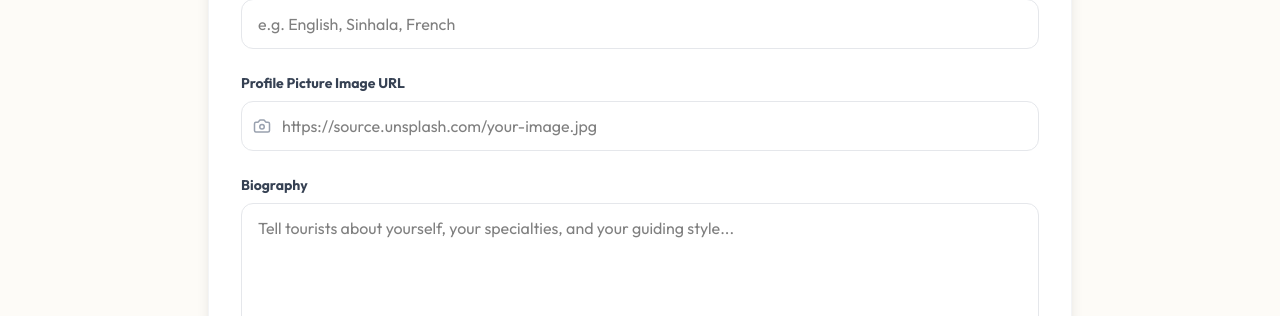
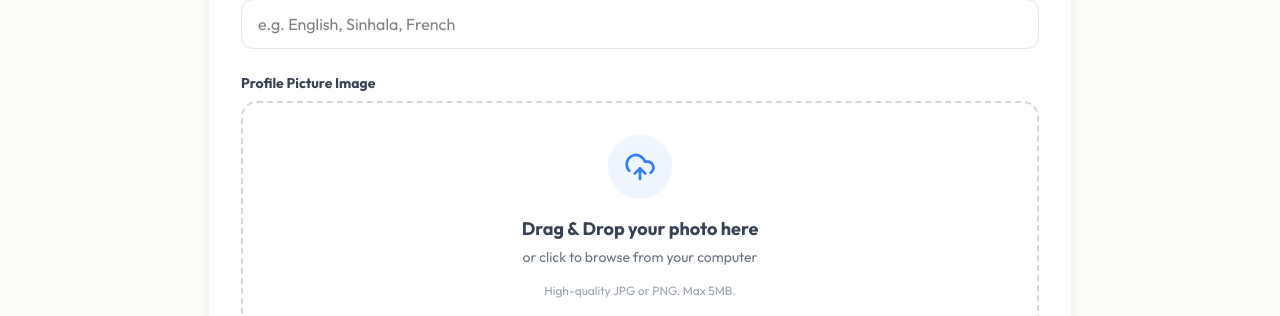
Before and after one commit to cepdnaclk/e22-co2060-PearlPath, a React app in the folder code/frontend/: page /tour-guide/edit-profile in a window 1280 px wide. Shown: the part 636-952 px from the top of the page. Built offline with nearby package versions, Linux system fonts and the light colour scheme; no server answers; sample sign-in values are in the browser's storage; the HTML template or start-up script is replaced by a standard one.

Commit message:
Enhance tour guide feature

```diff
--- a/code/frontend/src/components/Home/Home.jsx
+++ b/code/frontend/src/components/Home/Home.jsx
@@ -157,6 +157,13 @@ const Home = () => {
             </Link>
           )}
 
+          {user?.role === 'tour_guide' && (
+            <Link to="/tour-guide/edit-profile" className="flex items-center gap-3 px-6 py-3 bg-gradient-to-r from-sunset-teal to-sunset-dark rounded-full shadow-md hover:shadow-lg transition-all text-white whitespace-nowrap group">
+              <Plus className="text-white group-hover:scale-125 transition-transform" />
+              <span className="font-bold">Edit Tour Profile</span>
+            </Link>
+          )}
+
           <button className="flex items-center gap-3 px-6 py-3 bg-white rounded-full shadow-md border border-gray-100 hover:border-sunset-teal/30 hover:shadow-lg transition-all text-gray-800 whitespace-nowrap group">
             <Compass className="text-sunset-teal group-hover:rotate-45 transition-transform" />
             <span className="font-semibold">Interactive Map</span>
--- a/code/frontend/src/components/Navbar/Navbar.jsx
+++ b/code/frontend/src/components/Navbar/Navbar.jsx
@@ -122,16 +122,6 @@ const Navbar = () => {
                         <Building size={16} />
                         My Bookings
                       </Link>
-                      {user.role === 'tour_guide' && (
-                        <Link
-                          to="/tour-guide/edit-profile"
-                          onClick={() => setIsDropdownOpen(false)}
-                          className="w-full text-left px-4 py-2 text-sm text-gray-700 hover:bg-gray-50 hover:text-sunset-teal flex items-center gap-2 transition-colors"
-                        >
-                          <UserCheck size={16} />
-                          Tour Guide Dashboard
-                        </Link>
-                      )}
                       <Link
 
                         to="/register"
--- a/code/frontend/src/components/TourGuideDashboard/EditProfile.jsx
+++ b/code/frontend/src/components/TourGuideDashboard/EditProfile.jsx
@@ -1,7 +1,7 @@
 import React, { useState, useEffect } from 'react';
 import Navbar from '../Navbar/Navbar';
 import Footer from '../Footer/Footer';
-import { User, MapPin, DollarSign, Camera, Check } from 'lucide-react';
+import { User, MapPin, DollarSign, Camera, Check, UploadCloud, X } from 'lucide-react';
 
 const EditProfile = () => {
   const [user, setUser] = useState(null);
@@ -64,6 +64,25 @@ const EditProfile = () => {
 
   const handleChange = (e) => {
     setFormData({ ...formData, [e.target.name]: e.target.value });
+  };
+
+  const handleImageUpload = (e) => {
+    const files = Array.from(e.target.files);
+    if (files.length > 0) {
+      const file = files[0];
+      const previewUrl = URL.createObjectURL(file);
+      setFormData(prev => ({
+        ...prev,
+        profilePictureUrl: previewUrl
+      }));
+    }
+  };
+
+  const removeImage = () => {
+    setFormData(prev => ({
+      ...prev,
+      profilePictureUrl: ''
+    }));
   };
 
   const handleSubmit = async (e) => {
@@ -169,15 +188,38 @@ const EditProfile = () => {
               </div>
 
               <div className="md:col-span-2">
-                <label className="block text-sm font-bold text-gray-700 mb-2">Profile Picture Image URL</label>
-                <div className="relative">
-                  <Camera size={18} className="absolute left-3 top-1/2 -translate-y-1/2 text-gray-400" />
-                  <input name="profilePictureUrl" value={formData.profilePictureUrl} onChange={handleChange} type="url" className="w-full pl-10 pr-4 py-3 rounded-xl border border-gray-200 focus:border-sunset-teal focus:ring-2 focus:ring-sunset-teal/20 transition-all outline-none" placeholder="https://source.unsplash.com/your-image.jpg" />
+                <label className="block text-sm font-bold text-gray-700 mb-2">Profile Picture Image</label>
+
+                <div className="border-2 border-dashed border-gray-300 rounded-2xl p-8 text-center hover:bg-gray-50 transition-colors relative">
+                  <input
+                    type="file"
+                    accept="image/*"
+                    onChange={handleImageUpload}
+                    className="absolute inset-0 w-full h-full opacity-0 cursor-pointer"
+                  />
+                  <div className="flex flex-col items-center justify-center pointer-events-none">
+                    <div className="w-16 h-16 bg-blue-50 text-blue-500 rounded-full flex items-center justify-center mb-4">
+                      <UploadCloud size={32} />
+                    </div>
+                    <h3 className="text-lg font-bold text-gray-700 mb-1">Drag & Drop your photo here</h3>
+                    <p className="text-sm text-gray-500">or click to browse from your computer</p>
+                    <p className="text-xs text-gray-400 mt-4">High-quality JPG or PNG. Max 5MB.</p>
+                  </div>
                 </div>
+
                 {formData.profilePictureUrl && (
-                  <div className="mt-4 flex items-center gap-4 bg-gray-50 p-4 rounded-xl border border-gray-100">
-                    <img src={formData.profilePictureUrl} alt="Preview" className="w-16 h-16 object-cover rounded-full shadow-sm" />
-                    <span className="text-sm font-bold text-gray-600">Picture Preview</span>
+                  <div className="mt-6">
+                    <h4 className="text-sm font-semibold text-gray-700 mb-3 text-center">Selected Image</h4>
+                    <div className="relative group w-32 h-32 rounded-full overflow-hidden border-4 border-white shadow-lg mx-auto">
+                      <img src={formData.profilePictureUrl} alt="Preview" className="w-full h-full object-cover" />
+                      <button
+                        type="button"
+                        onClick={removeImage}
+                        className="absolute inset-0 bg-black/40 flex items-center justify-center text-white opacity-0 group-hover:opacity-100 transition-all hover:bg-black/60"
+                      >
+                        <X size={32} strokeWidth={2} />
+                      </button>
+                    </div>
                   </div>
                 )}
               </div>
--- a/code/frontend/src/components/TourGuides/TourGuideDetails.jsx
+++ b/code/frontend/src/components/TourGuides/TourGuideDetails.jsx
@@ -34,23 +34,7 @@ const TourGuideDetails = () => {
       }
     };
 
-    // For mock IDs, we simulate
-    if (id && id.startsWith('mock')) {
-       setGuide({
-          id: id,
-          name: "Kamal Perera",
-          location: "Kandy",
-          pricePerDay: 5000,
-          experienceYears: 8,
-          languages: ["English", "Sinhala"],
-          bio: "Certified local tour guide in the Kandy region.",
-          profilePictureUrl: "https://images.unsplash.com/photo-1544717305-2782549b5136?q=80&w=800&auto=format&fit=crop",
-          contactEmail: "kamal@example.com"
-       });
-       setLoading(false);
-    } else {
-       fetchGuide();
-    }
+    fetchGuide();
   }, [id]);
 
   if (loading) return (
--- a/code/frontend/src/components/TourGuides/TourGuides.jsx
+++ b/code/frontend/src/components/TourGuides/TourGuides.jsx
@@ -5,37 +5,14 @@ import Navbar from '../Navbar/Navbar';
 import Footer from '../Footer/Footer';
 import TourGuideCard from './TourGuideCard';
 
-const MOCK_GUIDES = [
-  {
-    id: 'mock1',
-    name: "Kamal Perera",
-    location: "Kandy",
-    pricePerDay: 5000,
-    experienceYears: 8,
-    languages: ["English", "Sinhala", "German"],
-    bio: "Certified local tour guide in the Kandy and central province region. I specialize in historical temple tours, trekking in the Knuckles range, and providing an authentic local culinary experience.",
-    profilePictureUrl: "https://images.unsplash.com/photo-1544717305-2782549b5136?q=80&w=800&auto=format&fit=crop"
-  },
-  {
-    id: 'mock2',
-    name: "Samanthi Silva",
-    location: "Galle",
-    pricePerDay: 4000,
-    experienceYears: 5,
-    languages: ["English", "Sinhala", "French"],
-    bio: "Passionate about the southern coast! I offer guided walking tours through the UNESCO World Heritage Galle Fort, pointing out secret spots and sharing the rich colonial history.",
-    profilePictureUrl: "https://images.unsplash.com/photo-1573496359142-b8d87734a5a2?q=80&w=800&auto=format&fit=crop"
-  }
-];
-
 const LANGUAGE_FILTERS = ["English", "Sinhala", "Tamil", "French", "German", "Spanish", "Russian"];
 
 const TourGuides = () => {
   const [user, setUser] = useState(null);
   const [loading, setLoading] = useState(true);
 
-  const [guides, setGuides] = useState(MOCK_GUIDES);
-  const [filteredGuides, setFilteredGuides] = useState(MOCK_GUIDES);
+  const [guides, setGuides] = useState([]);
+  const [filteredGuides, setFilteredGuides] = useState([]);
 
   const [searchLocation, setSearchLocation] = useState('');
   const [maxPrice, setMaxPrice] = useState('');
@@ -67,8 +44,8 @@ const TourGuides = () => {
           }));
         }
 
-        setGuides([...MOCK_GUIDES, ...backendGuides]);
-        setFilteredGuides([...MOCK_GUIDES, ...backendGuides]);
+        setGuides(backendGuides);
+        setFilteredGuides(backendGuides);
       } catch (error) {
         console.error("Failed to fetch tour guides:", error);
       } finally {
```
